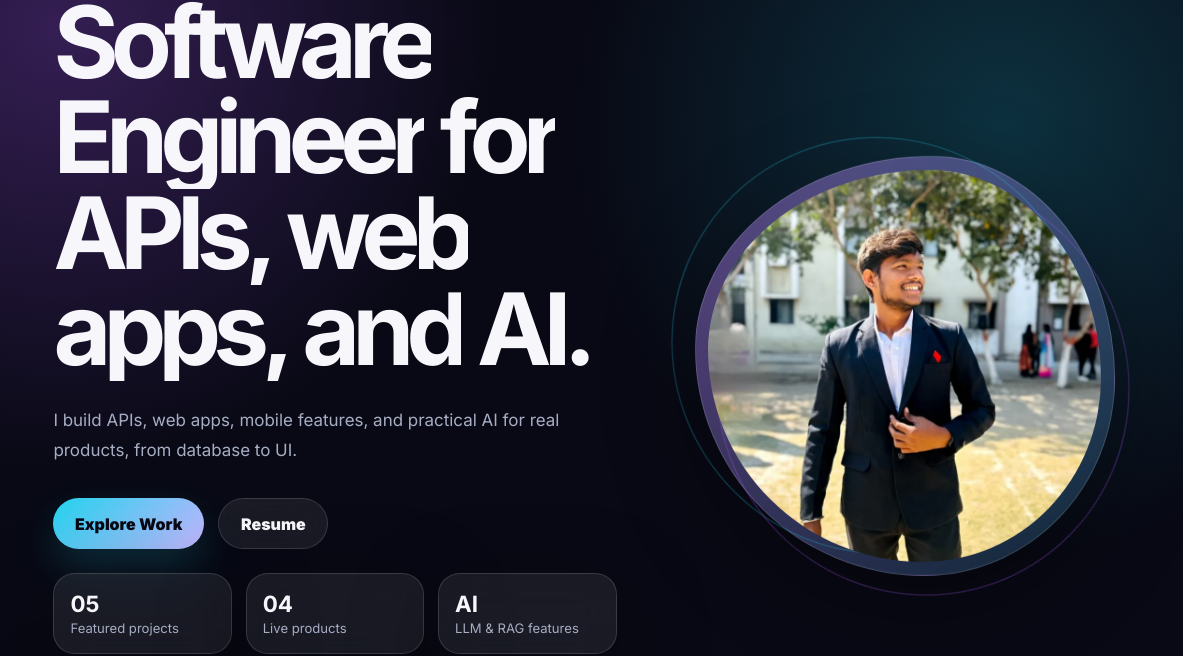
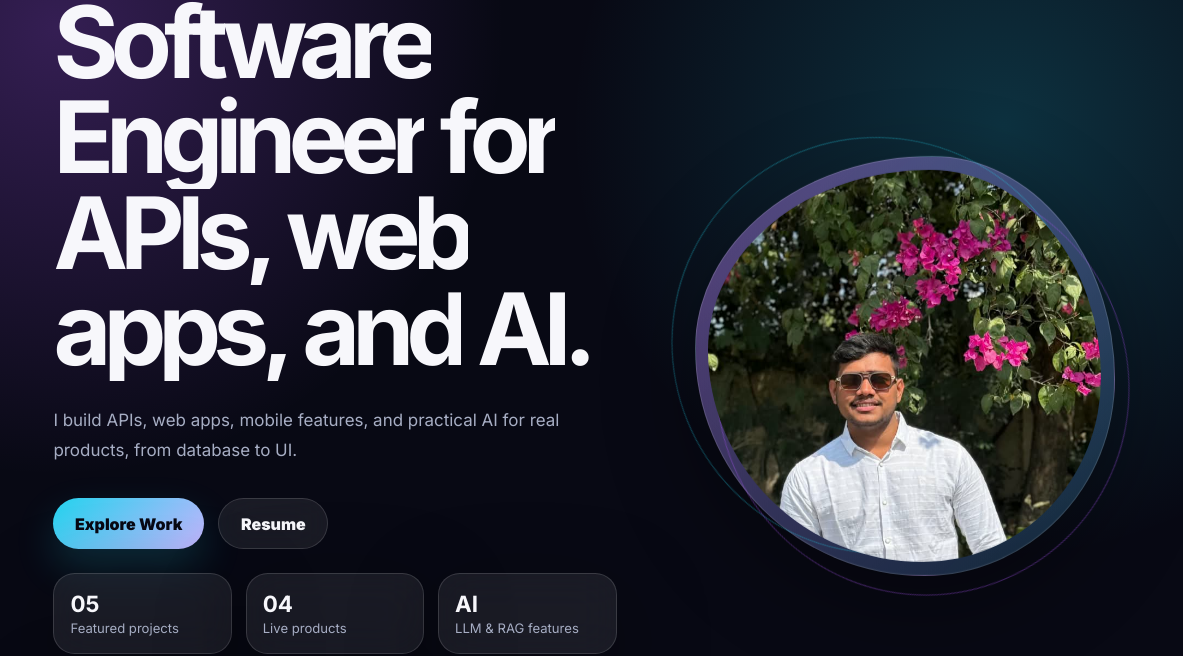
Before and after one commit to Raj-128/RajPatil, a plain HTML site: page index.html in a window 1280 px wide. Shown: the part 1928-2584 px from the top of the page, 97-1280 px from the left. Drawn offline with nearby package versions, Linux system fonts and the light colour scheme; animation ran at ten frames a second.

Commit message:
Update profile photo on portfolio

```diff
--- a/index.html
+++ b/index.html
@@ -14,7 +14,7 @@
       property="og:description"
       content="Software systems, APIs, AI workflows, and client products."
     />
-    <meta property="og:image" content="assets/images/profile2.jpg" />
+    <meta property="og:image" content="assets/images/new_profile.jpg" />
     <meta property="og:type" content="website" />
 
     <link rel="icon" type="image/png" href="assets/images/logo.png" />
@@ -125,7 +125,7 @@
 
           <div class="intro-visual reveal zoom">
             <div class="portrait-shell">
-              <img src="assets/images/profile2.webp" alt="Raj Patil" />
+              <img src="assets/images/new_profile.jpg" alt="Raj Patil" style="object-position: center 20%;" />
               <div class="orbit orbit-one"></div>
               <div class="orbit orbit-two"></div>
             </div>
```
Also changed, not shown: assets/images/new_profile.jpg (added), linkedin_banner.png (added).
